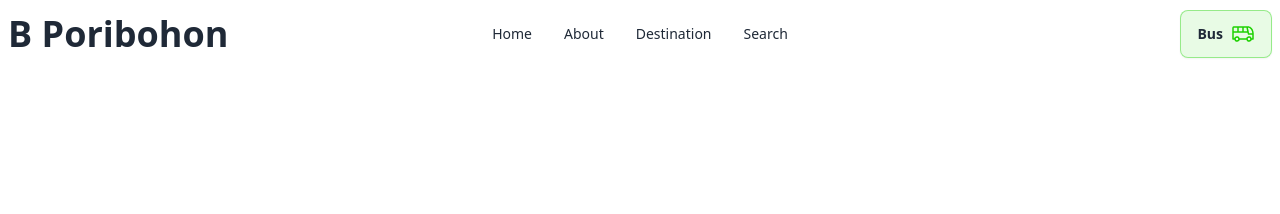
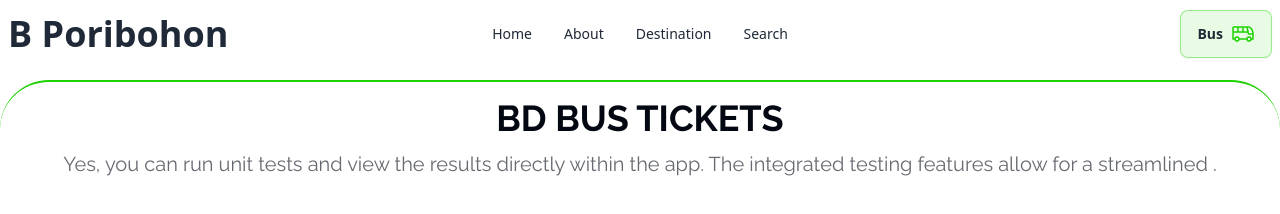
Before and after one commit to rafih188/fifth-assain, a plain HTML site: page index.html in a window 1280 px wide. Drawn offline with nearby package versions, Linux system fonts and the light colour scheme.

Commit message:
added more styles

```diff
--- a/index.html
+++ b/index.html
@@ -34,7 +34,7 @@
                         <li><a>Search</a></li>
                     </ul>
                 </div>
-                <a class="lg:raleway-font font-extrabold text-4xl" >B Poribohon</a>
+                <a class="lg:raleway-font font-extrabold text-4xl">B Poribohon</a>
             </div>
             <div class="navbar-center hidden lg:flex">
                 <ul class="menu menu-horizontal px-1">
@@ -50,13 +50,32 @@
             </div>
         </div>
     </header>
-    <main>
-<!-- bannar image content  -->
+    <main class="mx-auto container">
+        <!-- ticket booking section == -->
+        <section class="border-t-2 border-t-[#1DD100] mt-3 b-r-t ">
+            <!-- b poriboshon title == -->
+            <div class="flex flex-col items-center text-center gap-3 raleway-font">
+                <h1 class=" mt-4 font-bold text-4xl uppercase text-[#030712]">BD Bus Tickets</h1>
+                <p class="text-xl text-[#03071299]">Yes, you can run unit tests and view the results directly within the app. The integrated testing
+                    features allow for a streamlined .</p>
+
+            </div>
+            <!-- bus info -->
+            <div>
+                <!-- depurture  -->
+                <div>
+
+                </div>
+                <!-- taka== -->
+                <div>
+
+                </div>
 
 
+            </div>
+        </section>
 
 
-        </div>
     </main>
     <footer>
 
--- a/styles/style.css
+++ b/styles/style.css
@@ -1,15 +1,13 @@
 
 @import url('https://fonts.googleapis.com/css2?family=Raleway:ital,wght@0,100..900;1,100..900&display=swap');
 
-.fontralewayfive{
-    font-family: "Raleway", sans-serif;
-    font-weight: 500;
+
+.raleway-font {
+  font-family: "Raleway", sans-serif;
 }
-.fontralewaynine{
-    font-family: "Raleway", sans-serif;
-    font-weight: 900;
+.b-r-t{
+  border-radius: 88px;
 }
-
 .btn-bg-b{
     border: 1px solid rgba(29, 209, 0, 0.40);
 background: rgba(29, 209, 0, 0.10);
```
